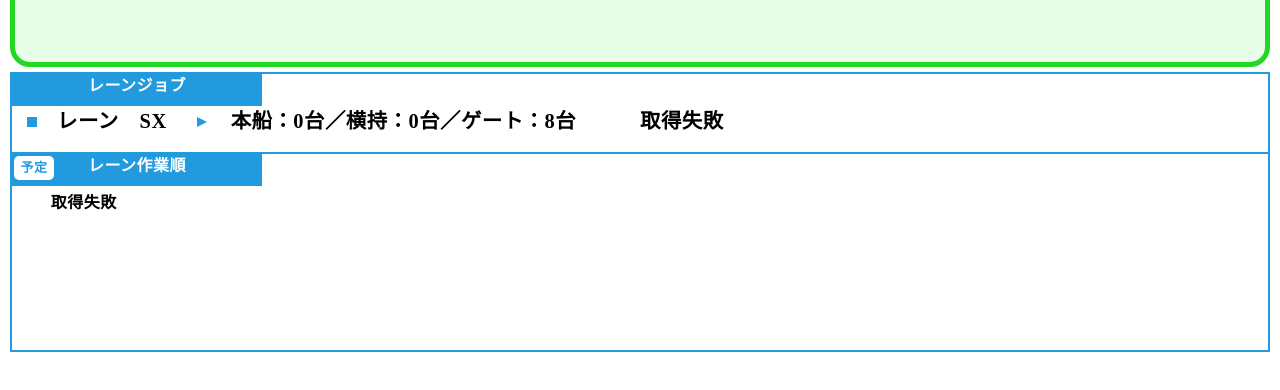
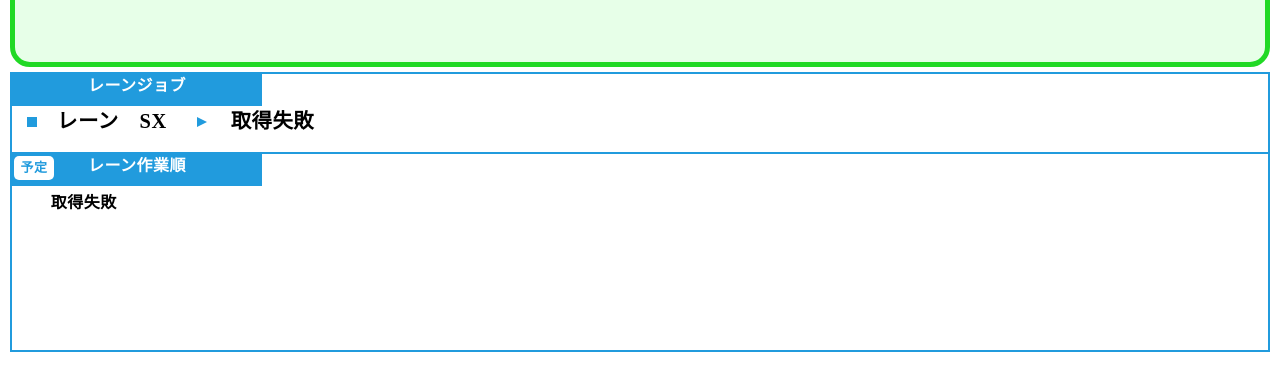
Before and after one commit to mes-shimizu/test, a plain HTML site: page index.html in a window 1280 px wide. Shown: the part 358-748 px from the top of the page. Drawn offline with Linux system fonts and the light colour scheme; a web font is replaced by a local one.

Commit message:
Update index.html

```diff
--- a/index.html
+++ b/index.html
@@ -97,7 +97,7 @@
 			<h2>レーンジョブ</h2>
 			<div>
 				<h3>レーン&emsp;<span>SX</span></h3>
-				<p>本船：0台／横持：0台／ゲート：8台</p>
+<!-- 				<p>本船：0台／横持：0台／ゲート：8台</p> -->
 				<p>取得失敗</p>
 			</div>
 		</div><!--job-->
```
